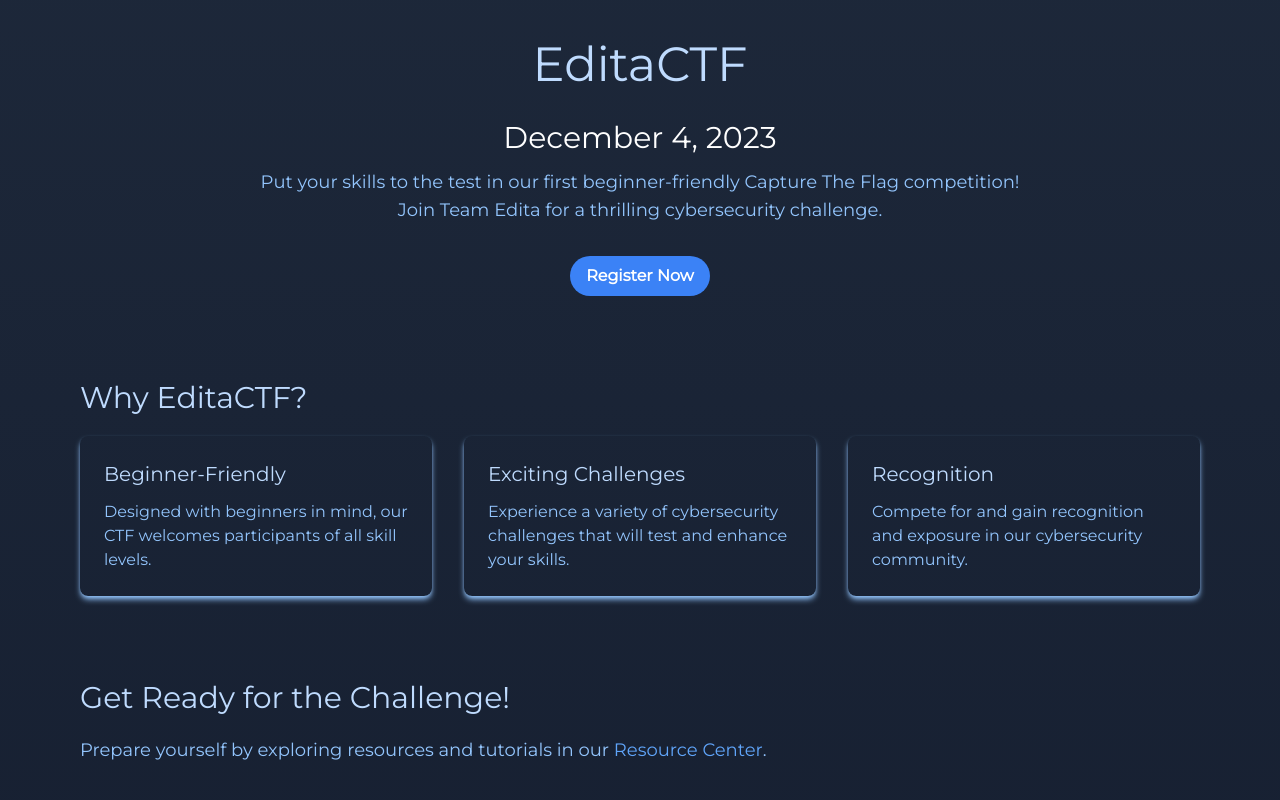
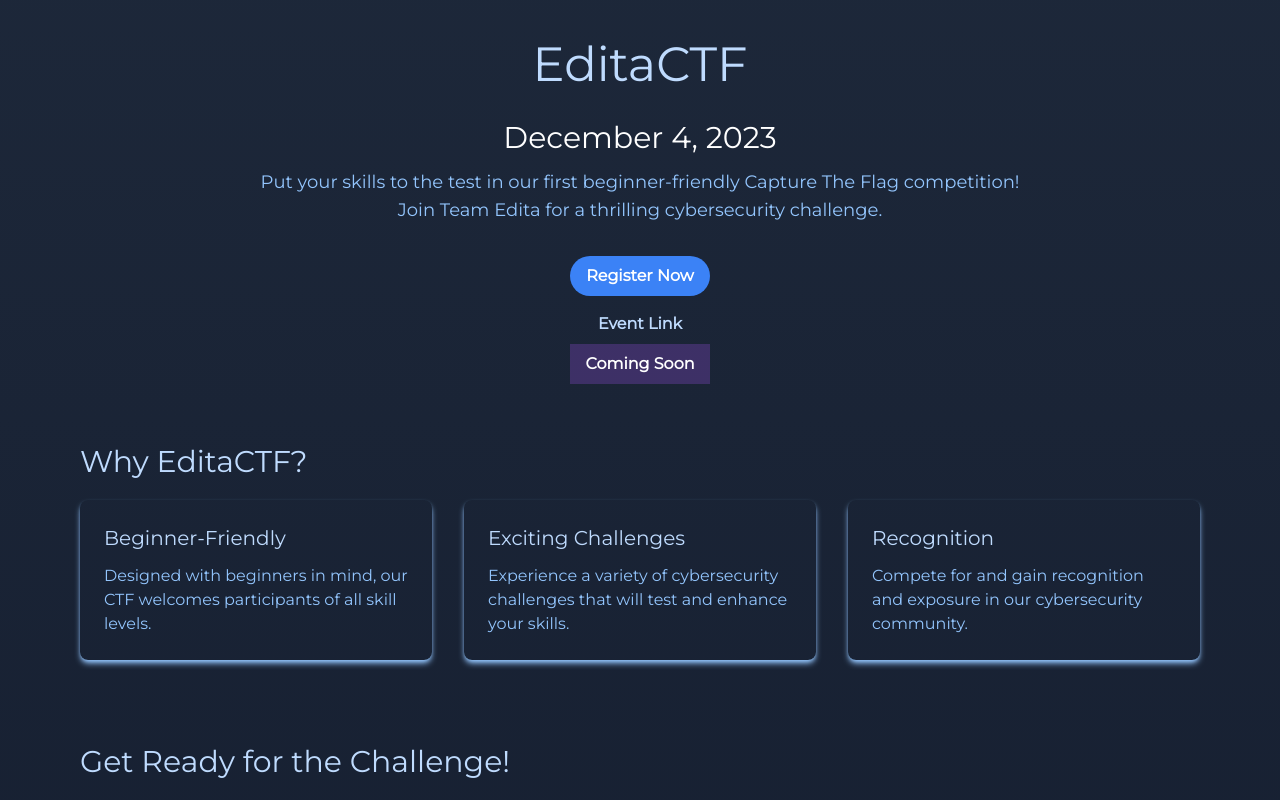
Before and after one commit to FrenzyVJN/Edita, a Next.js app: page /events in a window 1280 px wide. Shown: the top 800 px of the page. Built offline with nearby package versions, Linux system fonts and the light colour scheme.

Commit message:
Event link

```diff
--- a/app/events/page.tsx
+++ b/app/events/page.tsx
@@ -1,4 +1,6 @@
+import React from 'react';
 import Faq from "./faq";
+
 function Events() {
   return (
     <main className='bg-gradient-to-b from-slate-950 via-slate-800 to-slate-950 animate-movingBg min-h-screen p-5 md:px-20'>
@@ -11,9 +13,19 @@ function Events() {
         <a href="/forms">
           <h1 className="mt-8 bg-blue-500 hover:bg-blue-600 text-white font-bold py-2 px-4 rounded-full transition duration-300 transform hover:scale-105 focus:outline-none focus:shadow-outline-blue">Register Now</h1>
         </a>
+
+        {/* Add the new button here */}
+        <h1 className='mt-4 mb-2 font-semibold text-blue-200'>Event Link</h1>
+        <button
+          className=" bg-purple-500 bg-opacity-25 hover:bg-purple-600 hover:bg-opacity-25 text-white font-bold py-2 px-4 transition duration-300 transform hover:scale-105 focus:outline-none focus:shadow-outline-yellow"
+          disabled={true} // Set to true for now, enable later
+        >
+          Coming Soon
+        </button>
       </div>
 
-            <div className="mt-16">
+
+            <div className="mt-10">
                 <h2 className="text-blue-200 text-3xl py-5 animate__animated animate__fadeIn">Why EditaCTF?</h2>
                 <div className="grid grid-cols-1 sm:grid-cols-2 lg:grid-cols-3 gap-8">
                     <div className="bg-slate-850 p-6 rounded-lg shadow-md shadow-blue-300 hover:shadow-xl hover:shadow-blue-400 transition duration-300 transform hover:scale-105">
```
Lines whose indentation alone changed are shown as unchanged.
